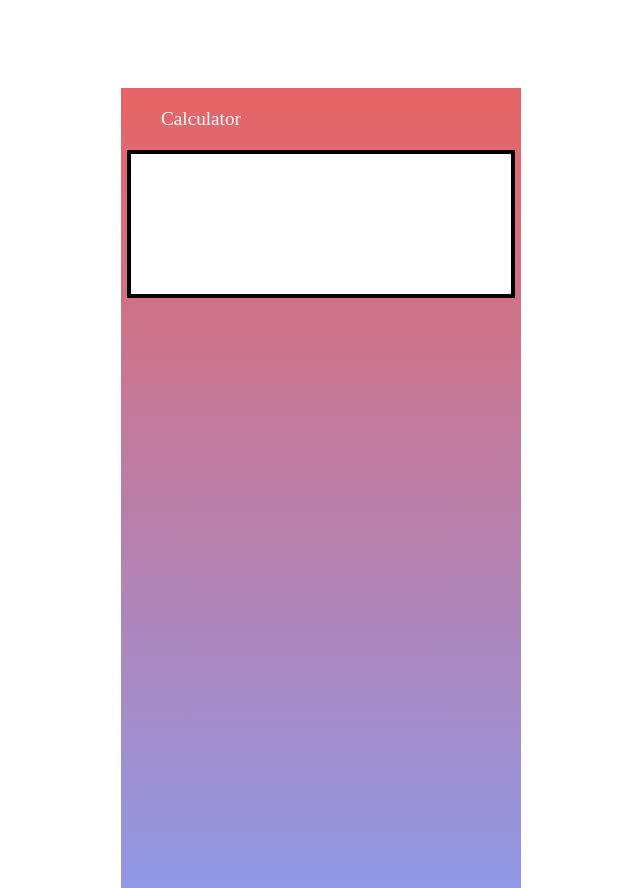
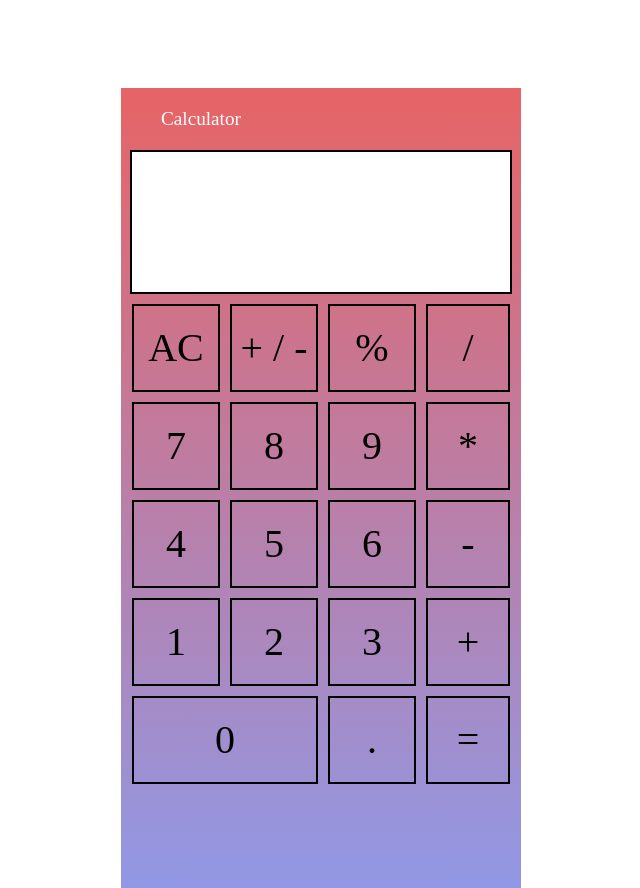
Before and after one commit to Incultavulpes/project-calculator, a plain HTML site: page index.html in a window 1280 px wide. Shown: the top 888 px of the page, without its empty margins (319-959 px from the left). Drawn offline with Linux system fonts and the light colour scheme.

Commit message:
Do exercise

```diff
--- a/index.html
+++ b/index.html
@@ -17,8 +17,29 @@
         <div class="center">
             <div class="displ"></div>
             <div class="content">
-                <div class="inputboard-left"></div>
-                <div class="inputboard-rigth"></div>
+                <div class="inputboard-left">
+                    <div class="ac">AC</div>
+                    <div class="sumandsub">+ / -</div>
+                    <div class="remainder">%</div>
+                    <div class="seven">7</div>
+                    <div class="eight">8</div>
+                    <div class="nine">9</div>
+                    <div class="four">4</div>
+                    <div class="five">5</div>
+                    <div class="six">6</div>
+                    <div class="one">1</div>
+                    <div class="two">2</div>
+                    <div class="three">3</div>
+                    <div class="naught">0</div>
+                    <div class="dot">.</div>
+                </div>
+                <div class="inputboard-right">
+                    <div class="dividing">/</div>
+                    <div class="timesing">*</div>
+                    <div class="substracting">-</div>
+                    <div class="additioning">+</div>
+                    <div class="equalizating">=</div>
+                </div>
             </div>
         </div>
     </div>
--- a/style.css
+++ b/style.css
@@ -32,11 +32,61 @@ body {
 
 .calc .center .displ {
     height: 140px;
-    width: 380px;
-    border: 4px solid black;
+    width: 378px;
+    border: 2px solid black;
     background-color: white;
+    margin-bottom: 10px;
 }
 
 .calc .center .content {
     display: flex;
 }
+
+.inputboard-left {
+    display: flex;
+    flex-wrap: wrap;
+    flex-shrink: 0;
+    gap: 10px;
+    height: 400px;
+    width: 284px;
+    padding: 0px;
+}
+
+.inputboard-right {
+    display: flex;
+    flex-wrap: wrap;
+    gap: 10px;
+    height: 400px;
+    width: 84px;
+    padding-left: 10px;
+}
+
+.one {
+    height: 84px;
+    width: 84px;
+    border: 2px solid black;
+}
+
+.inputboard-left div {
+    height: 84px;
+    width: 84px;
+    border: 2px solid black;
+    text-align: center;
+    vertical-align: middle;
+    line-height: 84px;
+    font-size: 40px;
+}
+
+.inputboard-right div {
+    height: 84px;
+    width: 84px;
+    border: 2px solid black;
+    text-align: center;
+    vertical-align: middle;
+    line-height: 84px;
+    font-size: 40px;
+}
+
+.naught {
+    flex-grow: 2;
+}
```
